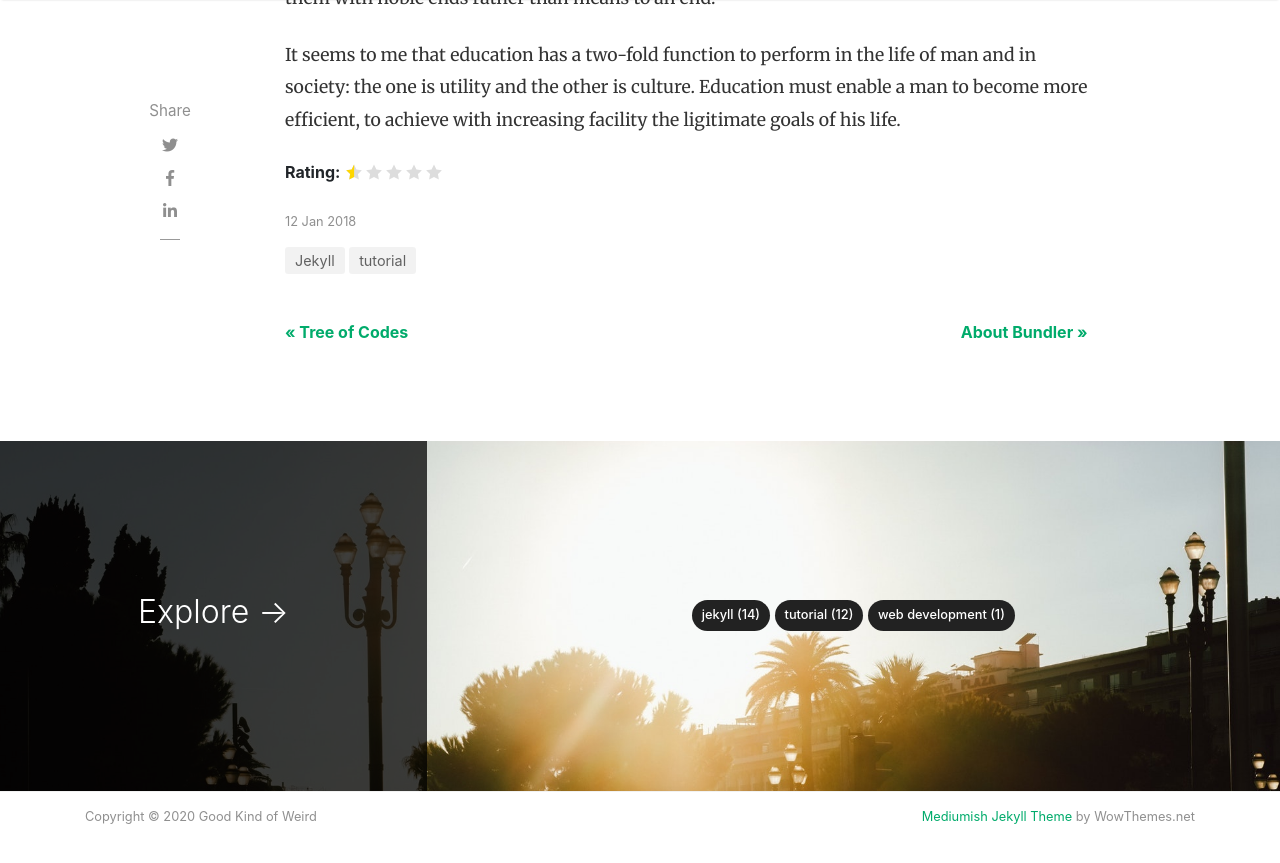
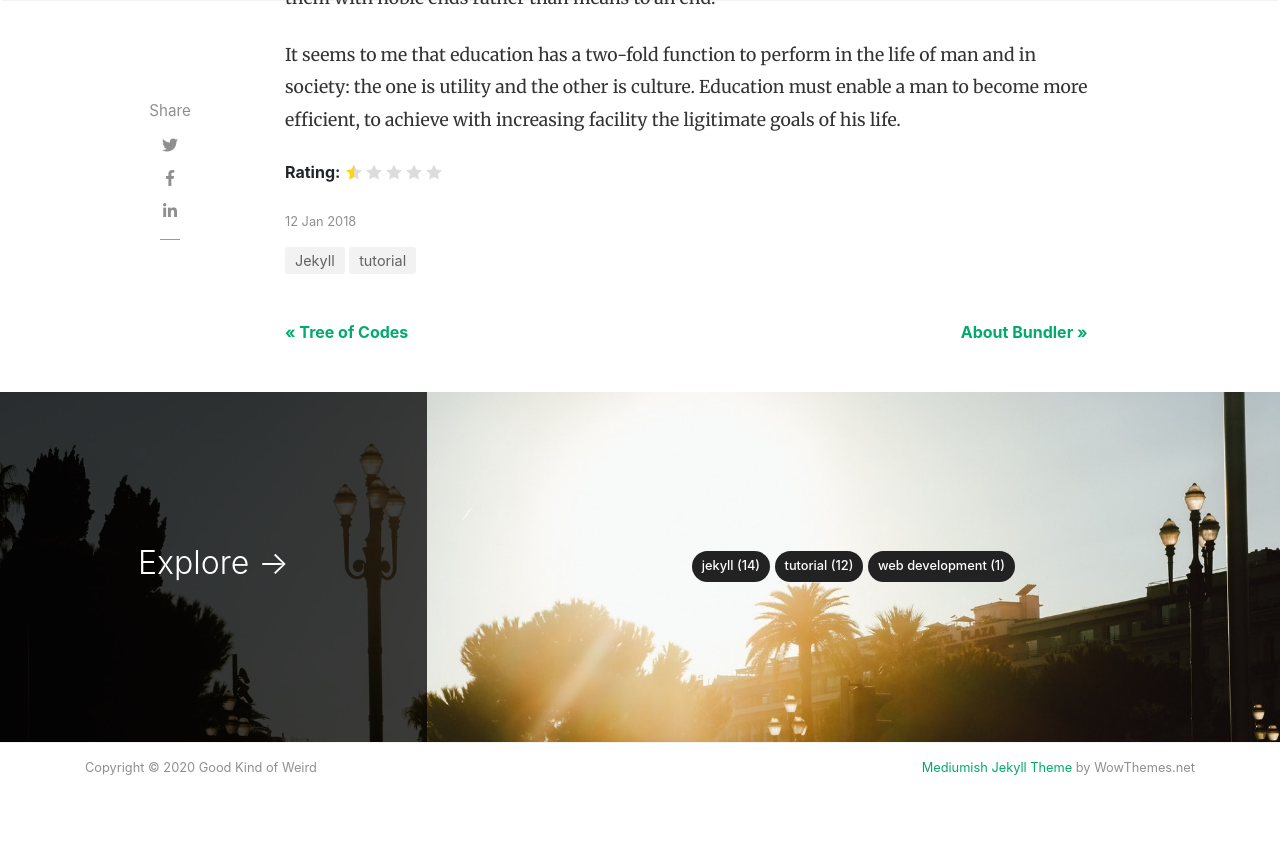
Before and after one commit to iammay1234/iammay1234.github.io, a Jekyll site: the page built from _posts/2018-01-12-we-all-wait-for-summer.md, in a window 1280 px wide and 900 px high, scrolled down 1048 px. Shown: the top 863 px of the window. Built offline with Jekyll 4.4.1, drawn with Linux system fonts in a browser that asks for light colours; nearby versions of some CDN libraries; comment, search, counter and statistics services are not loaded.

Commit message:
remove all comments testing

```diff
--- a/_layouts/post.html
+++ b/_layouts/post.html
@@ -142,28 +142,12 @@ post_class: post-template
 
 <!-- Begin Comments
 ================================================== -->
-<div class="container">
-    <div id="comments" class="row justify-content-center mb-5">
-        <div class="col-md-8">
-          <script>
-          var idcomments_acct = 'b5e0bde061566050b850f31837ef35bd';
-          var idcomments_post_id;
-          var idcomments_post_url;
-          </script>
-          <span id="IDCommentsPostTitle" style="display:none"></span>
-          <script type='text/javascript' src='https://www.intensedebate.com/js/genericCommentWrapperV2.js'></script>
-        </div>
-    </div>
-</div>
-
-
-
 
 {% if post.comments == true %}
     <div class="container">
         <div id="comments" class="row justify-content-center mb-5">
             <div class="col-md-8">
-                 <!-- {% include disqus.html %} -->
+                 HI!!
             </div>
         </div>
     </div>
```
